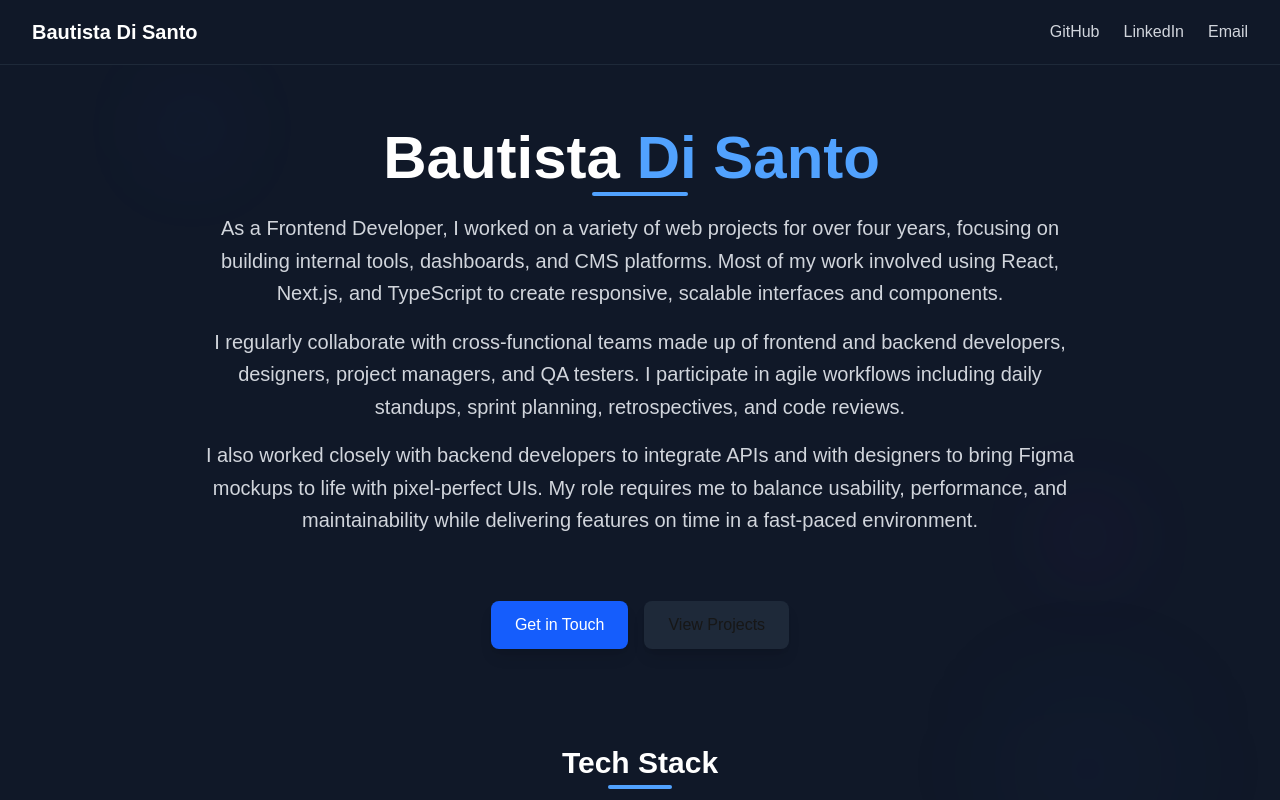
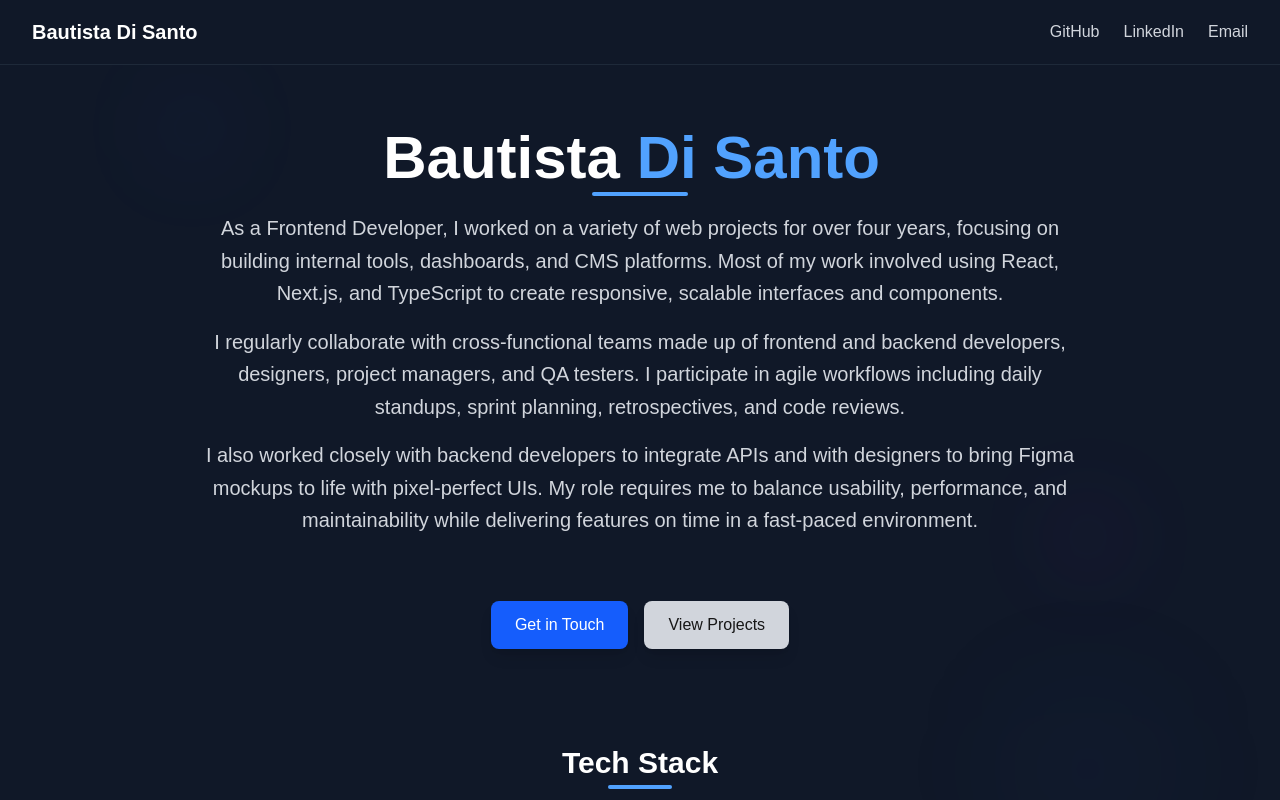
Before and after one commit to BautistaDiSanto/Bautista-Di-Santo, a Next.js app: page / in a window 1280 px wide. Shown: the top 800 px of the page. Built offline with nearby package versions, Linux system fonts and the light colour scheme.

Commit message:
fix button color

```diff
--- a/src/app/components/Hero.tsx
+++ b/src/app/components/Hero.tsx
@@ -64,7 +64,7 @@ export default function Hero() {
         </a>
         <a
           href="#projects"
-          className="px-6 py-3 bg-gray-800 rounded-lg hover:bg-gray-850 transition-colors shadow-lg hover:shadow-xl transform hover:-translate-y-0.5 transition-all duration-200"
+          className="px-6 py-3 bg-gray-300 rounded-lg hover:bg-gray-400 transition-colors shadow-lg hover:shadow-xl transform hover:-translate-y-0.5 transition-all duration-200"
         >
           View Projects
         </a>
```
